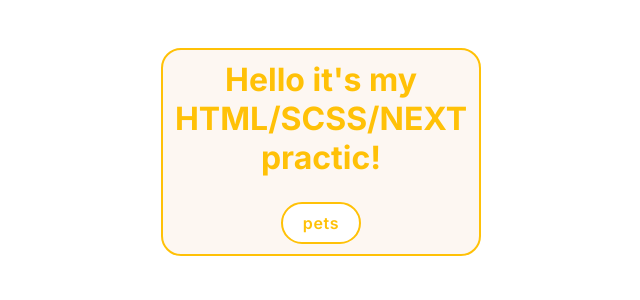
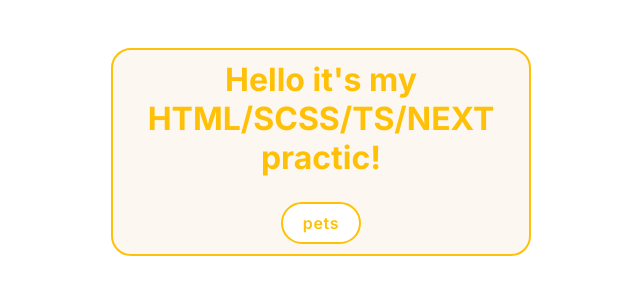
Before and after one commit to KomaNatoR/freelance-on-next, a Next.js app: page / in a window 1280 px wide. Shown: the top 300 px of the page, without its empty margins (319-959 px from the left). Built offline with nearby package versions, Linux system fonts and the light colour scheme.

Commit message:
some work!
-trying to create structure.

```diff
--- a/package.json
+++ b/package.json
@@ -10,7 +10,7 @@
   },
   "dependencies": {
     "clsx": "^2.0.0",
-    "next": "14.0.3",
+    "next": "^14.0.4",
     "react": "^18",
     "react-dom": "^18"
   },
--- a/src/ui/main-components/main-navigate/main-nav.module.scss
+++ b/src/ui/main-components/main-navigate/main-nav.module.scss
@@ -6,7 +6,7 @@
     align-items: center;
     gap: 25px;
 
-    width: 320px;
+    width: 420px;
     min-height: 200px;
     padding: 10px;
     margin-top: 6vh;
--- a/src/ui/main-components/main-navigate/main-navigate.tsx
+++ b/src/ui/main-components/main-navigate/main-navigate.tsx
@@ -7,7 +7,7 @@
     return (
         <div  className={variables.cont}>
             <h1 className={variables.h1}>
-                {"Hello it's my HTML/SCSS/NEXT practic!"}
+                {"Hello it's my HTML/SCSS/TS/NEXT practic!"}
             </h1>
 
             <nav className={variables.nav}>
```
Also changed, not shown: src/app/pets/page.tsx (+10 -3 lines), src/ui/pets/header/Header.tsx (added, +11 -0 lines), 1 other file (tests, documents, lock files or other folders).
